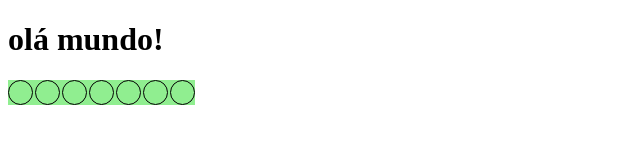
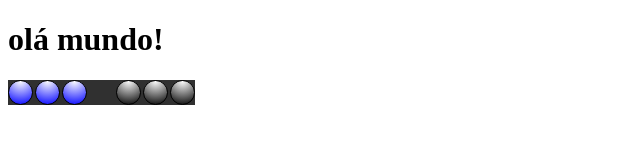
Before and after one commit to ufjf-dcc202/ufjf-dcc202-2025-1-b-atv05-catataucc, a plain HTML site: page index.html in a window 1280 px wide. Shown: the whole page, without its empty margins (0-640 px from the left). Drawn offline with Linux system fonts and the light colour scheme.

Commit message:
cor para discos

```diff
--- a/index.html
+++ b/index.html
@@ -10,7 +10,8 @@
     <script type="module" src="./main.js"></script>
 
     <style>
-        * {
+
+        *{
             box-sizing: border-box;
         }
 
@@ -19,7 +20,7 @@
             grid-template-columns: repeat(7,25px);
             gap: 2px;
             min-height: 25px;
-            background-color: lightgreen;
+            background-color: rgb(48, 48, 48);
             width: fit-content;
         }
 
@@ -27,7 +28,20 @@
             border: 1px solid black;
             border-radius: 50%;
         }
-    </style>
+
+        .disco[data-cor = "preto"]{
+            background: radial-gradient(circle at top, white, black);
+        }
+
+        .disco[data-cor = "branco"]{
+            background: radial-gradient(circle at top, white, blue);
+        }
+
+        .disco[data-cor = "transparente"]{
+            border-color: transparent;
+        }
+
+</style>
 
 </head>
 
--- a/main.js
+++ b/main.js
@@ -9,6 +9,14 @@ for (let i = 0; i < 7; i++ ){
 
     const eDisco = cria_disco();
     eTabuleiro.append(eDisco);
+
+    if(i < 3 ){
+        eDisco.dataset.cor = "branco";
+    } else if ( i > 3 ){
+        eDisco.dataset.cor = "preto";
+    } else {
+        eDisco.dataset.cor = "transparente";
+    }
 
 }
 
```
